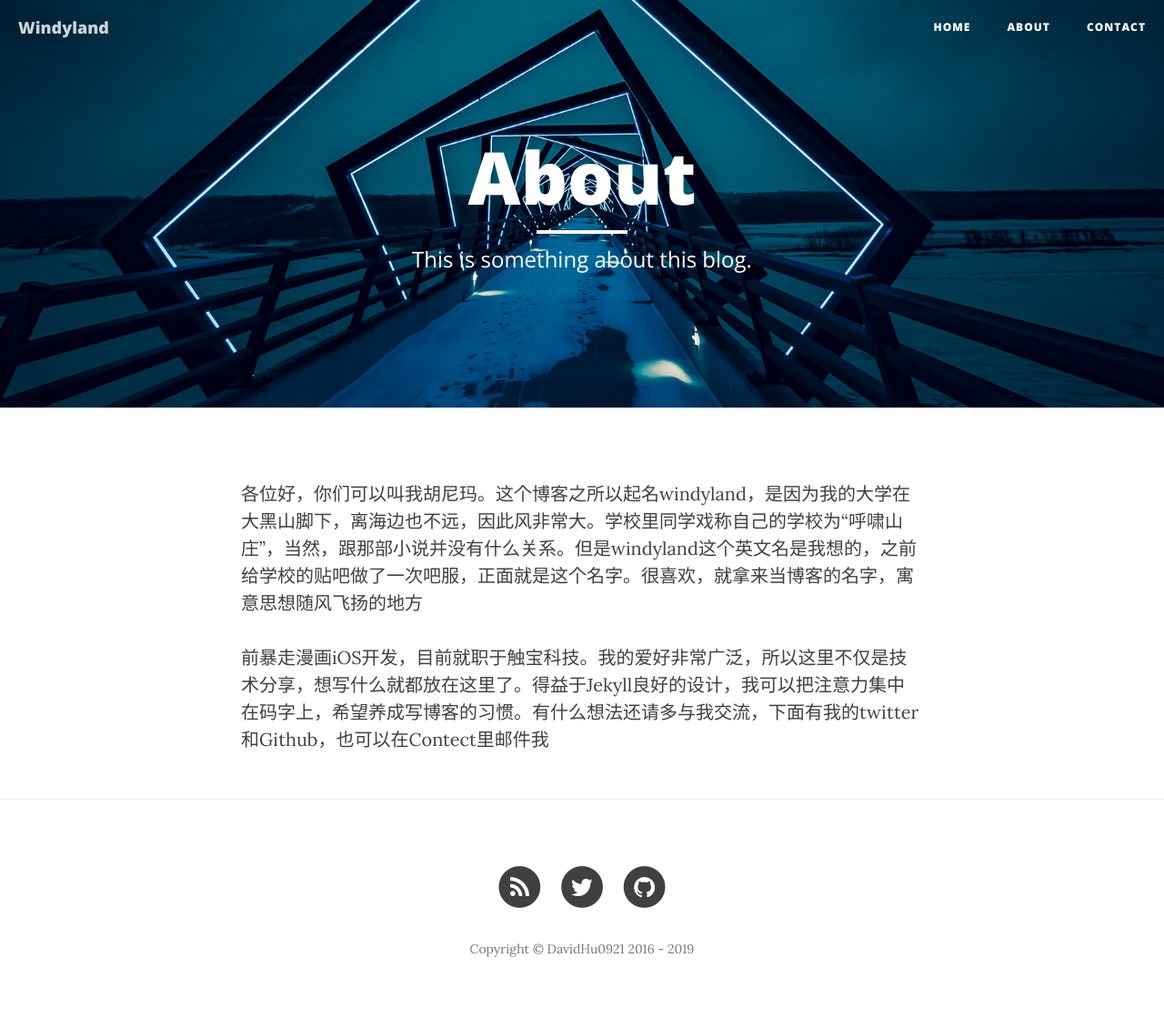
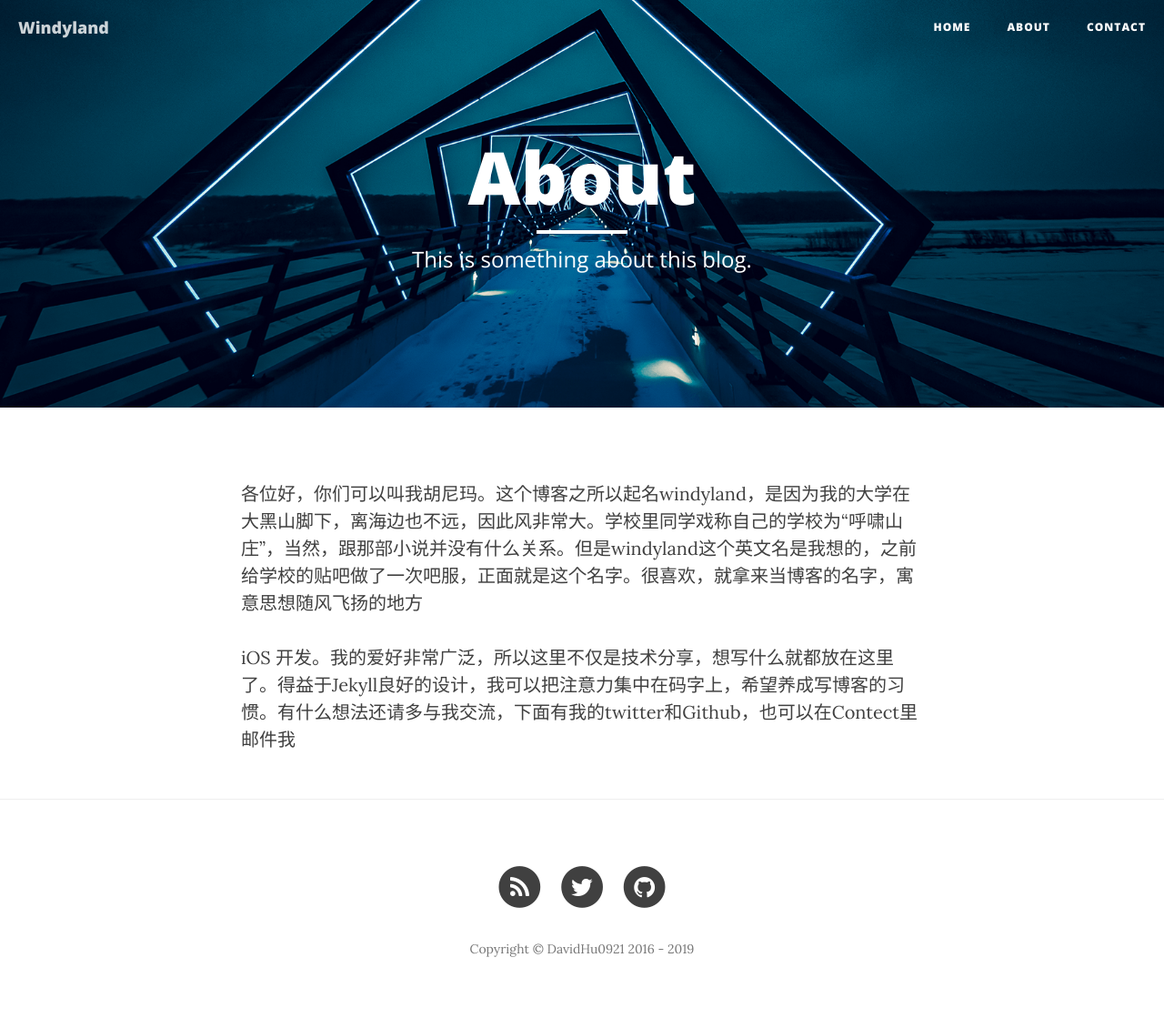
Before and after one commit to DavidHu0921/davidhu0921.github.io, a Jekyll site: the page built from about.html, in a window 1280 px wide. Shown: the whole page at 91% size. Built offline with Jekyll 4.4.1, drawn with Linux system fonts in a browser that asks for light colours; nearby versions of some CDN libraries.

Commit message:
update profile

```diff
--- a/about.html
+++ b/about.html
@@ -7,4 +7,4 @@ header-img: "img/photo-14646.png"
 
 <p>各位好，你们可以叫我胡尼玛。这个博客之所以起名windyland，是因为我的大学在大黑山脚下，离海边也不远，因此风非常大。学校里同学戏称自己的学校为“呼啸山庄”，当然，跟那部小说并没有什么关系。但是windyland这个英文名是我想的，之前给学校的贴吧做了一次吧服，正面就是这个名字。很喜欢，就拿来当博客的名字，寓意思想随风飞扬的地方</p>
 
-<p>前暴走漫画iOS开发，目前就职于触宝科技。我的爱好非常广泛，所以这里不仅是技术分享，想写什么就都放在这里了。得益于Jekyll良好的设计，我可以把注意力集中在码字上，希望养成写博客的习惯。有什么想法还请多与我交流，下面有我的twitter和Github，也可以在Contect里邮件我</p>
+<p>iOS 开发。我的爱好非常广泛，所以这里不仅是技术分享，想写什么就都放在这里了。得益于Jekyll良好的设计，我可以把注意力集中在码字上，希望养成写博客的习惯。有什么想法还请多与我交流，下面有我的twitter和Github，也可以在Contect里邮件我</p>
--- a/contact.html
+++ b/contact.html
@@ -6,7 +6,7 @@ header-img: "img/photo-14675.png"
 ---
 
 <p>Want to get in touch with me? Fill out the form below to send me a message and I will try to get back to you within 24 hours!Email-sending is temporarily not work, my email address is david@davidwho.me</p>
-<p>想联系到我吗？用下面的方式给我发邮件吧，我会在24小时内尽快回复您的！下面的邮件发送功能暂时不好用，我的邮箱是david@davidwho.me</p>
+<p>想联系到我吗？用下面的方式给我发邮件吧，我会在24小时内尽快回复您的！下面的邮件发送功能暂时不好用，我的邮箱是davidhu920921@gmail.com</p>
 <!-- Contact Form - Enter your email address on line 19 of the mail/contact_me.php file to make this form work. -->
 <!-- WARNING: Some web hosts do not allow emails to be sent through forms to common mail hosts like Gmail or Yahoo. It's recommended that you use a private domain email address! -->
 <!-- NOTE: To use the contact form, your site must be on a live web host with PHP! The form will not work locally! -->
```
